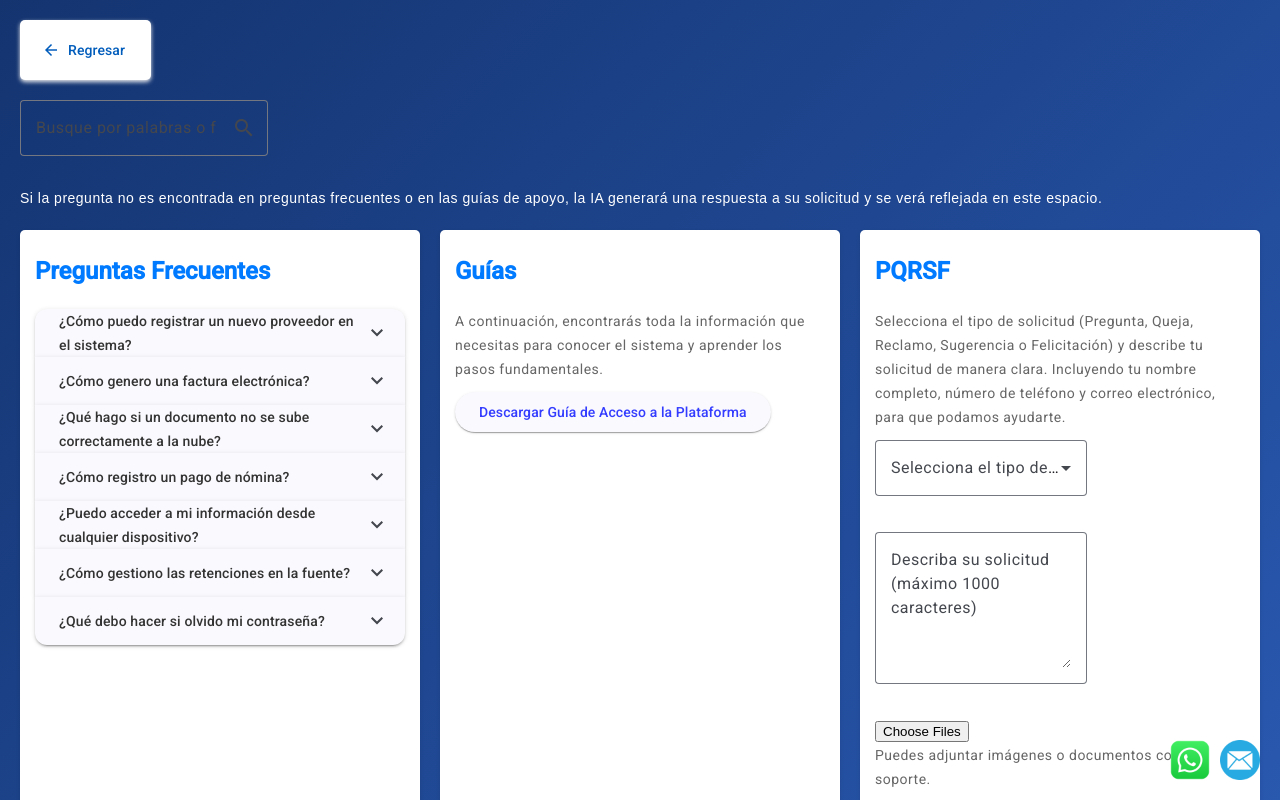
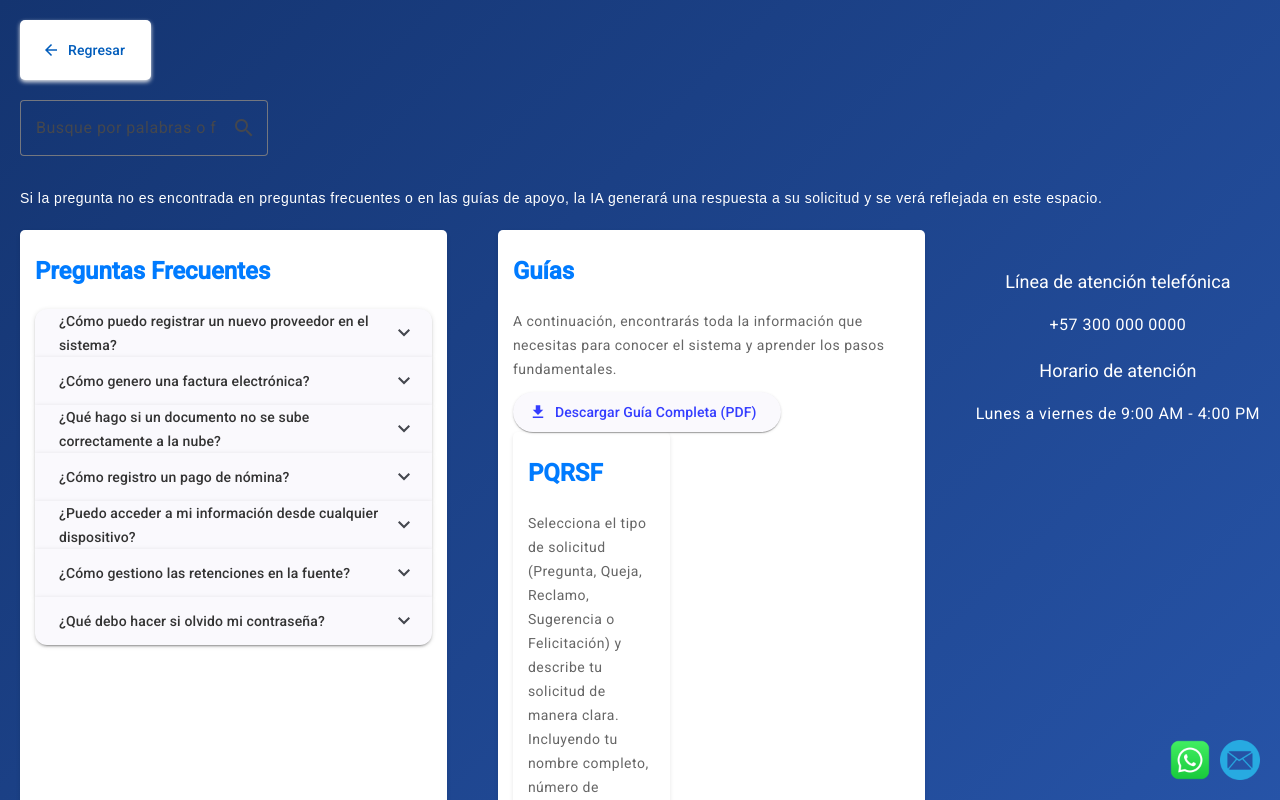
Before and after one commit to Diana-hub4/demo-dian, an Angular app: page /ayuda in a window 1280 px wide. Shown: the top 800 px of the page. Built offline with nearby package versions, Linux system fonts and the light colour scheme.

Commit message:
descarga guia pdf

```diff
--- a/src/app/ayuda/ayuda.component.html
+++ b/src/app/ayuda/ayuda.component.html
@@ -41,9 +41,10 @@
       <h2 class="guide-title">Guías</h2>
       <p>A continuación, encontrarás toda la información que necesitas para conocer el sistema y aprender los pasos fundamentales.</p>
       <button mat-raised-button color="accent" (click)="downloadGuide()">
-        Descargar Guía de Acceso a la Plataforma
+        <mat-icon>download</mat-icon>
+        Descargar Guía Completa (PDF)
       </button>
-    </div>
+      <div *ngIf="downloading" class="loading-message">Preparando descarga...</div>
 
     <!-- PQRSF -->
     <div class="pqrsf-section">
--- a/src/app/ayuda/ayuda.component.ts
+++ b/src/app/ayuda/ayuda.component.ts
@@ -40,6 +40,7 @@ export class AyudaComponent {
     { question: '¿Cómo gestiono las retenciones en la fuente?', answer: 'Las retenciones en la fuente se gestionan desde la sección de impuestos.' },
     { question: '¿Qué debo hacer si olvido mi contraseña?', answer: 'Puede restablecer su contraseña utilizando la opción "Olvidé mi contraseña" en la página de login.' }
   ];
+downloading: any;
 
   constructor(private router: Router) {}
 
@@ -50,7 +51,7 @@ export class AyudaComponent {
 
   // Descargar la guía de acceso
   downloadGuide(): void {
-    window.open('/assets/manual-usuario.pdf', '_blank');
+    window.open('http://localhost:8000/descargar-guia', '_blank');
   }
 
   // Manejar la selección de archivos
```
Also changed, not shown: 1 other file (tests, documents, lock files or other folders).
